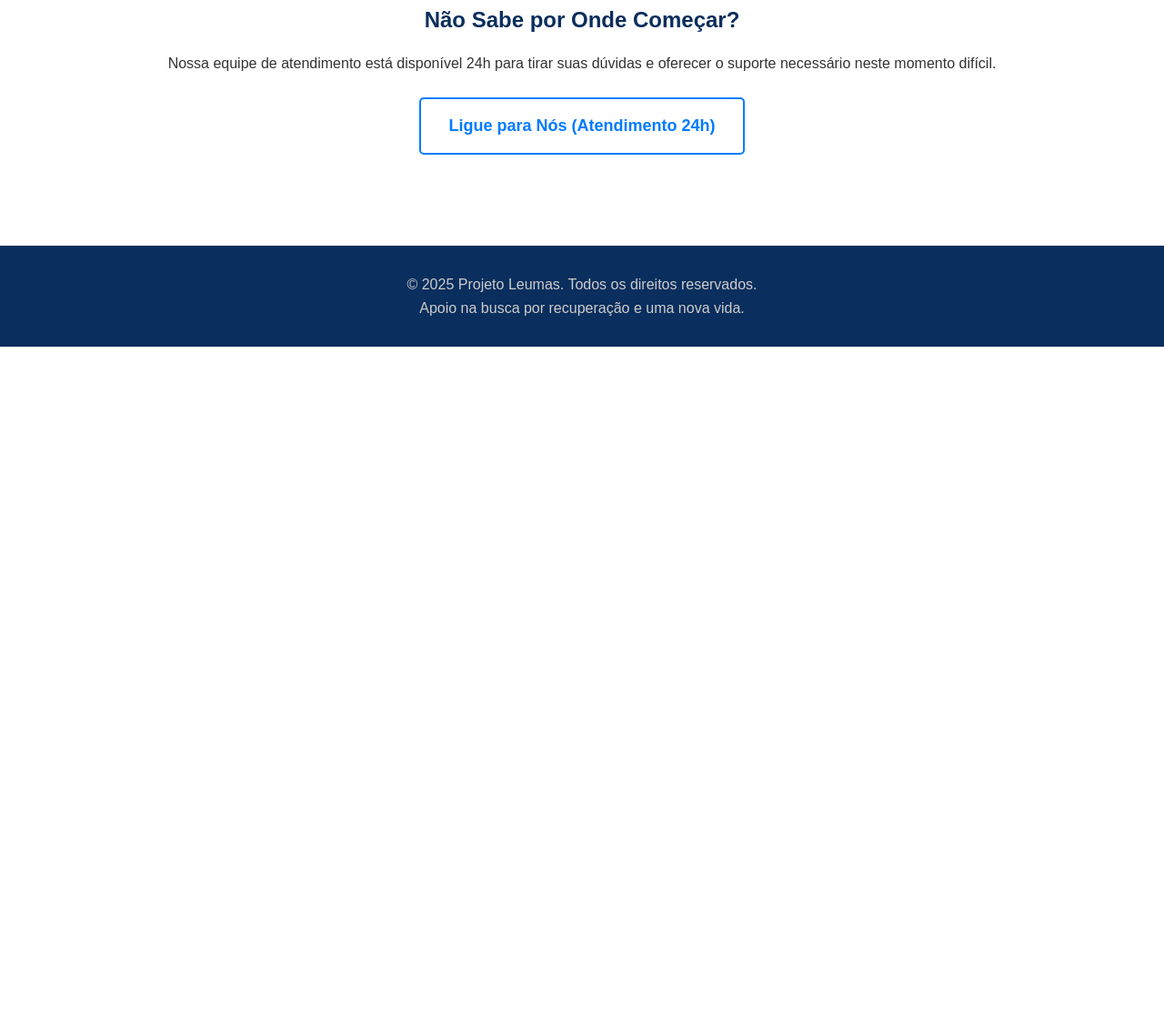
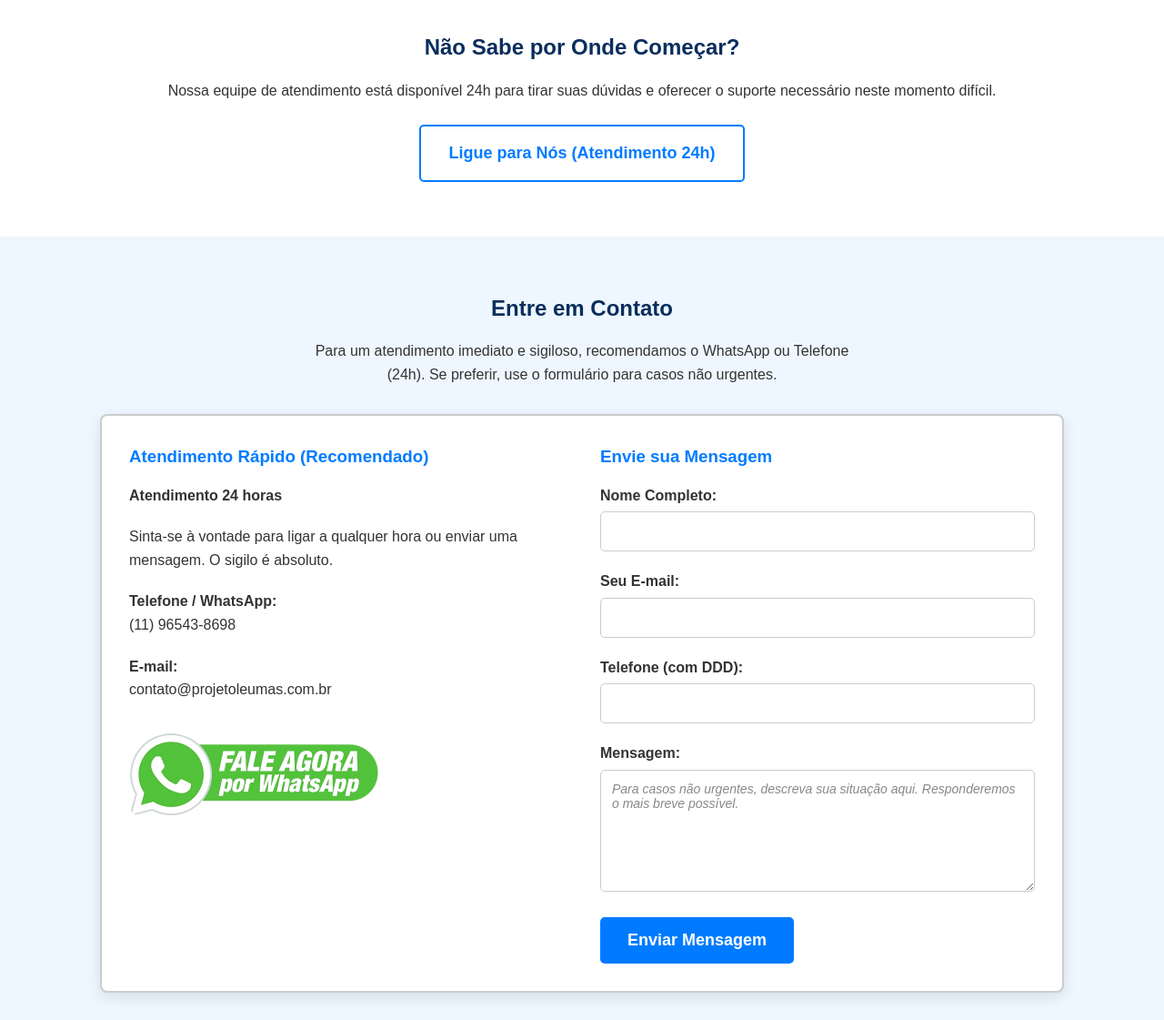
Before and after one commit to Fernandes-Yuri/fernandes-yuri.github.io, a plain HTML site: page index.html in a window 1280 px wide. Shown: the part 979-2100 px from the top of the page at 91% size. Before the commit the page ends 1360 px from the top, so only its background shows below. Drawn offline with Linux system fonts and the light colour scheme.

Commit message:
feat(contact): Adiciona seção de contato com formulário e link de WhatsApp integrando a funcionalidade de contato diretamente na página inicial

```diff
--- a/assets/style.css
+++ b/assets/style.css
@@ -18,6 +18,11 @@
     padding: 0;
     box-sizing: border-box;
     font-family: var(--fonte-principal);
+}
+
+/* Adicionado para rolagem suave */
+html {
+    scroll-behavior: smooth;
 }
 
 body {
@@ -95,7 +100,6 @@ section {
     transition: color 0.3s ease;
     margin-left: 25px;
     text-decoration: none; /* Remove sublinhado */
-    /* --- MUDANÇA AQUI --- */
     font-size: 18px; /* Aumenta o tamanho da fonte */
 }
 
@@ -132,6 +136,10 @@ section {
     font-weight: bold;
     transition: background-color 0.3s ease;
     text-decoration: none;
+    /* --- ADICIONADO P/ FORMULÁRIO --- */
+    border: none;
+    cursor: pointer;
+    display: inline-block; /* Garante consistência */
 }
 
 .cta-button:hover {
@@ -256,7 +264,6 @@ section {
         padding: 15px 0;
         border-bottom: 1px solid var(--cor-fundo-claro);
         margin-left: 0;
-        /* Mantém o tamanho bom no mobile */
         font-size: 18px;
     }
     .menu-principal a:hover {
@@ -283,6 +290,20 @@ section {
 
     .hero h1 {
         font-size: 36px;
+    }
+
+    /* --- RESPONSIVIDADE DO FORMULÁRIO --- */
+    .contato-wrapper {
+        flex-direction: column;
+    }
+
+    .contato-info, .contato-form {
+        flex-basis: 100%; /* Ocupa 100% no mobile */
+    }
+
+    /* --- RESPONSIVIDADE DO BOTÃO WHATSAPP --- */
+    .whatsapp-image-button img {
+        max-width: 100%; /* Ocupa 100% no mobile */
     }
 }
 
@@ -529,14 +550,13 @@ section {
     }
 }
 
-/* ========= 11. SCROLL-TO-TOP BOTÃO (NOVO) ========= */
+/* ========= 11. SCROLL-TO-TOP BOTÃO ========= */
 
 .scroll-to-top-btn {
     position: fixed;
     bottom: 25px;
-    /* Colocado na esquerda para não brigar com o chat */
     left: 25px;
-    width: 50px; /* Um pouco menor que o chat */
+    width: 50px;
     height: 50px;
     background-color: var(--cor-primaria-action);
     color: var(--cor-branca);
@@ -548,7 +568,6 @@ section {
     box-shadow: 0 4px 10px rgba(0,0,0,0.2);
     z-index: 1000;
 
-    /* Controlado por JS */
     opacity: 0;
     visibility: hidden;
     transform: translateY(20px);
@@ -565,3 +584,104 @@ section {
     background-color: var(--cor-primaria-action-hover);
     transform: scale(1.1);
 }
+
+/* ========= 12. SEÇÃO DE CONTATO (FORMULÁRIO) ========= */
+.contato-section {
+    background-color: var(--cor-fundo-claro);
+}
+
+.contato-section p {
+    text-align: center;
+    max-width: 600px;
+    margin: 0 auto 30px auto;
+}
+
+.contato-wrapper {
+    display: flex;
+    gap: 40px;
+    background-color: var(--cor-fundo-branco);
+    padding: 30px;
+    border-radius: 8px;
+    box-shadow: 0 5px 15px rgba(0,0,0,0.1);
+    border: 2px solid #ccc; /* Borda mais grossa e escura */
+}
+
+.contato-info, .contato-form {
+    flex-basis: 50%; /* Divide em 50% cada coluna */
+}
+
+.contato-info h3, .contato-form h3 {
+    margin-top: 0;
+    color: var(--cor-primaria-action);
+}
+
+.contato-info p {
+    text-align: left;
+    margin-bottom: 20px;
+}
+
+.form-grupo {
+    margin-bottom: 20px;
+}
+
+.form-grupo label {
+    display: block;
+    margin-bottom: 5px;
+    font-weight: bold;
+    color: var(--cor-texto);
+}
+
+.form-grupo input[type="text"],
+.form-grupo input[type="email"],
+.form-grupo input[type="tel"],
+.form-grupo textarea {
+    width: 100%;
+    padding: 12px;
+    border: 1px solid #ccc;
+    border-radius: 5px;
+    font-size: 16px;
+}
+
+.form-grupo textarea {
+    resize: vertical; /* Permite ao usuário redimensionar verticalmente */
+}
+
+/* --- MUDANÇA 2.2: Estilo do Placeholder --- */
+.form-grupo textarea::placeholder {
+    color: #888;
+    font-style: italic;
+    font-size: 14px;
+}
+
+.form-grupo input[type="text"]:focus,
+.form-grupo input[type="email"]:focus,
+.form-grupo input[type="tel"]:focus,
+.form-grupo textarea:focus {
+    outline: none;
+    border-color: var(--cor-primaria-action);
+    box-shadow: 0 0 5px rgba(0,123,255,0.3);
+}
+
+/* ========= 13. BOTÃO WHATSAPP (IMAGEM) (NOVO) ========= */
+
+.whatsapp-image-button {
+    display: inline-block;
+    margin-top: 15px;
+    border-radius: 10px; /* Arredonda os cantos da imagem */
+    overflow: hidden; /* Garante que a imagem se ajuste ao radius */
+    line-height: 0; /* Remove espaço extra */
+    transition: transform 0.3s ease, box-shadow 0.3s ease;
+}
+
+.whatsapp-image-button img {
+    /* --- MUDANÇA 2.1: Tamanho da Imagem --- */
+    max-width: 280px;   /* Define um limite de tamanho */
+    width: 100%;        /* Responsivo até esse limite */
+    height: auto;
+    display: block; /* Remove espaço extra */
+}
+
+.whatsapp-image-button:hover {
+    transform: scale(1.05); /* Efeito de zoom */
+    box-shadow: 0 4px 10px rgba(0,0,0,0.1); /* Sombra suave */
+}
--- a/index.html
+++ b/index.html
@@ -28,7 +28,7 @@
                 <li><a href="sobre.html">Sobre Nós</a></li>
                 <li><a href="clinicas.html">Clínicas Parceiras</a></li>
                 <li><a href="tratamentos.html">Tratamentos</a></li>
-                <li><a href="contato.html">Contato</a></li>
+                <li><a href="#contato">Contato</a></li>
             </ul>
         </nav>
     </div>
@@ -70,6 +70,54 @@
                 <a target="_blank" href="https://wa.me/5511965438698?text=Ol%C3%A1%2C%20gostaria%20de%20saber%20mais%20informa%C3%A7%C3%B5es%20sobre%20os%20m%C3%A9todos%20propostos%20pelo%20Projeto%20Leumas." class="cta-button-secondary">Ligue para Nós (Atendimento 24h)</a>
             </div>
         </section>
+
+        <section id="contato" class="contato-section">
+            <div class="container">
+                <h2>Entre em Contato</h2>
+                <p>Para um atendimento imediato e sigiloso, recomendamos o WhatsApp ou Telefone (24h). Se preferir, use o formulário para casos não urgentes.</p>
+
+                <div class="contato-wrapper">
+                    <div class="contato-info">
+                        <h3>Atendimento Rápido (Recomendado)</h3>
+                        <p><strong>Atendimento 24 horas</strong></p>
+
+                        <p>Sinta-se à vontade para ligar a qualquer hora ou enviar uma mensagem. O sigilo é absoluto.</p>
+
+                        <p><strong>Telefone / WhatsApp:</strong><br> (11) 96543-8698</p>
+                        <p><strong>E-mail:</strong><br> contato@projetoleumas.com.br</p>
+
+                        <a target="_blank" href="https://wa.me/5511965438698?text=Ol%C3%A1%2C%20gostaria%20de%20saber%20mais%20informa%C3%A7%C3%B5es%20sobre%20os%20m%C3%A9todos%20propostos%20pelo%20Projeto%20Leumas." class="whatsapp-image-button">
+                            <img src="./assets/imagens/botao-whatsapp.png" alt="Fale Agora por WhatsApp">
+                        </a>
+                    </div>
+
+                    <div class="contato-form">
+                        <h3>Envie sua Mensagem</h3>
+
+                        <form name="contato" method="POST" data-netlify="true">
+                            <div class="form-grupo">
+                                <label for="nome">Nome Completo:</label>
+                                <input type="text" id="nome" name="nome" required>
+                            </div>
+                            <div class="form-grupo">
+                                <label for="email">Seu E-mail:</label>
+                                <input type="email" id="email" name="email" required>
+                            </div>
+                            <div class="form-grupo">
+                                <label for="telefone">Telefone (com DDD):</label>
+                                <input type="tel" id="telefone" name="telefone" required>
+                            </div>
+                            <div class="form-grupo">
+                                <label for="mensagem">Mensagem:</label>
+                                <textarea id="mensagem" name="mensagem" rows="6" required placeholder="Para casos não urgentes, descreva sua situação aqui. Responderemos o mais breve possível."></textarea>
+                            </div>
+                            <button type="submit" class="cta-button">Enviar Mensagem</button>
+                        </form>
+                    </div>
+                </div>
+            </div>
+        </section>
+
     </main>
 
     <footer class="footer">
```
Also changed, not shown: assets/imagens/botao-whatsapp.png (added).
